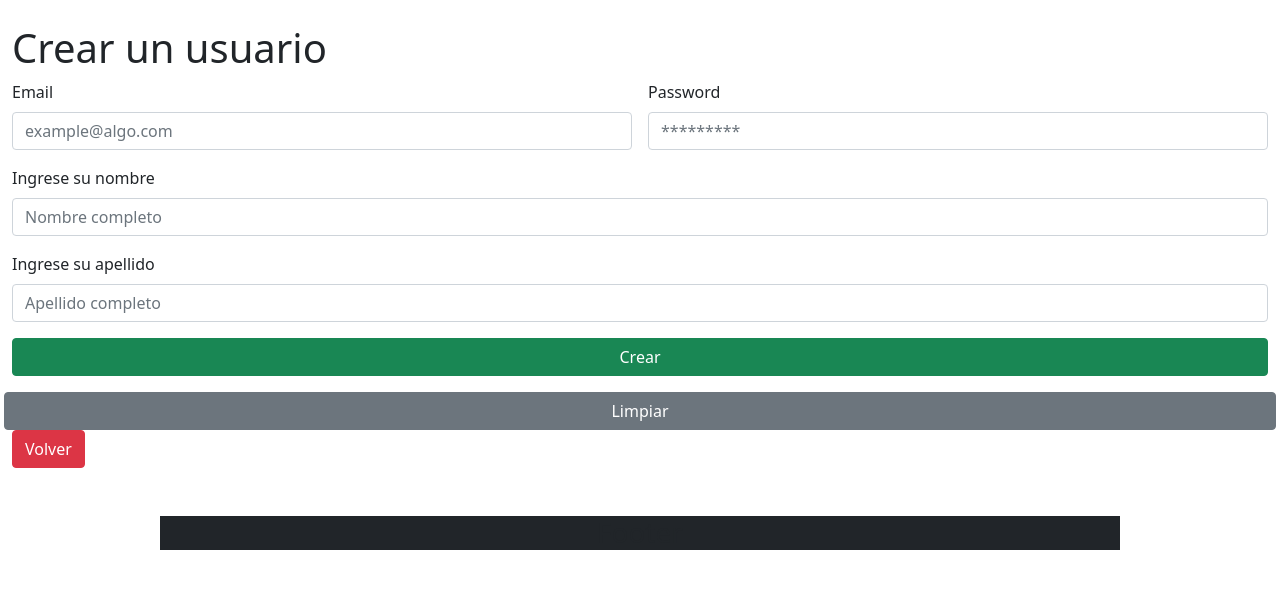
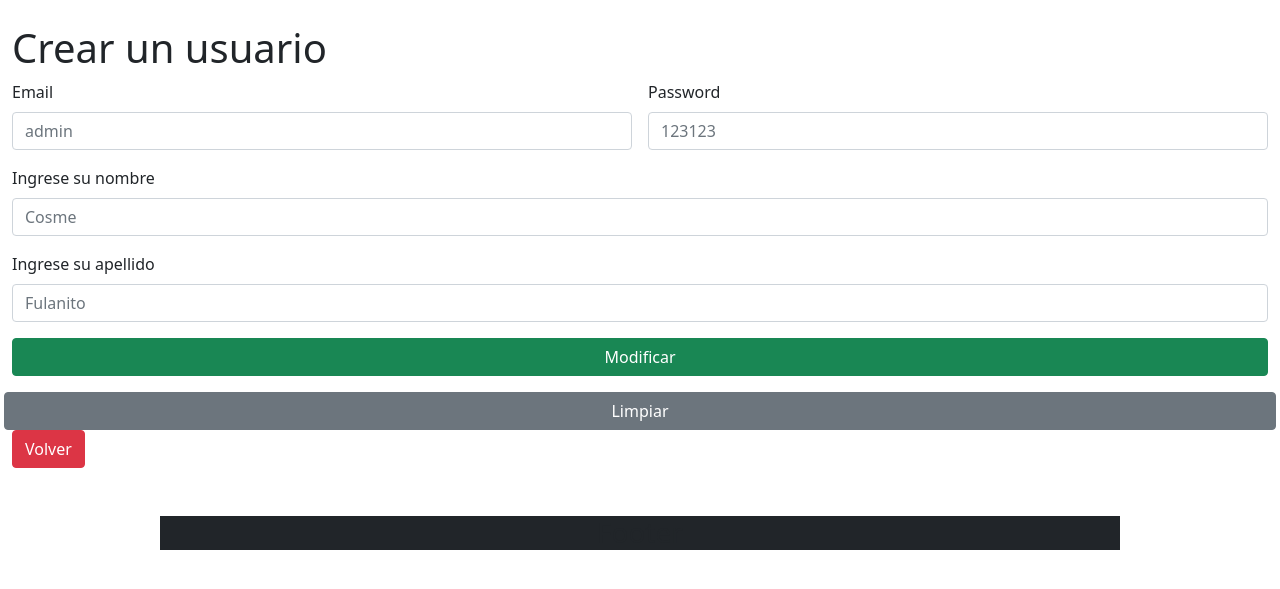
Before and after one commit to agustjn/flood-control-system, a Flask app: template Proyecto/app/templates/user/edit.html in a window 1280 px wide. Shown: the top 589 px of the page. Run offline with Flask 2, Linux system fonts and the light colour scheme; the template is opened without the code that fills it: values that come from a table or form of the project are taken from there, others are empty; data comes from the database, SQL or seed files in the repository; some libraries are stand-ins or nearby versions.

Commit message:
Quedo andando el crud

```diff
--- a/Proyecto/app/__init__.py
+++ b/Proyecto/app/__init__.py
@@ -56,12 +56,12 @@ def create_app(environment="development"):
     app.add_url_rule("/consultas/nueva", "issue_new", issue.new)
 
     # Rutas de Usuarios
-
     app.add_url_rule("/usuarios", "user_index", user.index)
     app.add_url_rule("/usuarios", "user_create", user.create, methods=["POST"])
-    app.add_url_rule("/usuarios", "user_delete", user.delete, methods=["POST"])
+    app.add_url_rule("/usuario/delete", "user_delete", user.delete, methods=["POST"])
     app.add_url_rule("/usuarios/nuevo", "user_new", user.new)
-    app.add_url_rule("/usuarios/edit", "user_edit", user.update)
+    app.add_url_rule("/usuarios/edit", "user_edit", user.update, methods=["POST"])
+    app.add_url_rule("/usuarios/modification", "user_modification", user.modification, methods=["POST"])
 
 
     # Ruta para el Home (usando decorator)
--- a/Proyecto/app/templates/user/edit.html
+++ b/Proyecto/app/templates/user/edit.html
@@ -5,25 +5,25 @@
 {% endblock %}
 {% block content %}
   <h1>Crear un usuario</h1>
-  <form class="row g-3" action="{{ url_for('user_create') }}" method="POST">
+  <form class="row g-3" action="{{ url_for('user_modification')}}" method="POST">
     <div class="col-md-6">
       <label for="email" class="form-label">Email</label>
-      <input type="email" class="form-control" id= "email" name ="email" placeholder="example@algo.com">
+      <input type="email" class="form-control" id= "email" name ="email" placeholder={{user.email}}>
     </div>
     <div class="col-md-6">
       <label for="password" class="form-label">Password</label>
-      <input type="password" class="form-control" id="password" name = "password" placeholder="*********">
+      <input type="password" class="form-control" id="password" name = "password" placeholder={{user.password}}>
     </div>
     <div class="col-12">
       <label for="name" class="form-label">Ingrese su nombre </label>
-      <input type="text" class="form-control" id= "name" name ="first_name" placeholder="Nombre completo">
+      <input type="text" class="form-control" id= "name" name ="first_name" placeholder={{user.first_name}}>
     </div>
     <div class="col-12">
       <label for="last_name" class="form-label">Ingrese su apellido </label>
-      <input type="text" class="form-control" id= "last_name" name ="last_name" placeholder="Apellido completo">
+      <input type="text" class="form-control" id= "last_name" name ="last_name" placeholder={{user.last_name}}>
     </div>
     <div class="d-grid gap-1">
-      <button type="submit" class="btn btn-success" type="button">Crear</button>
+      <button type="submit" class="btn btn-success" type="button">Modificar</button>
     </div>
     <button type="reset" class="btn btn-secondary" >Limpiar</button>
   </form>
```
Also changed, not shown: Proyecto/app/resources/user.py (+11 -1 lines), Proyecto/app/templates/user/index.html (+7 -3 lines).
